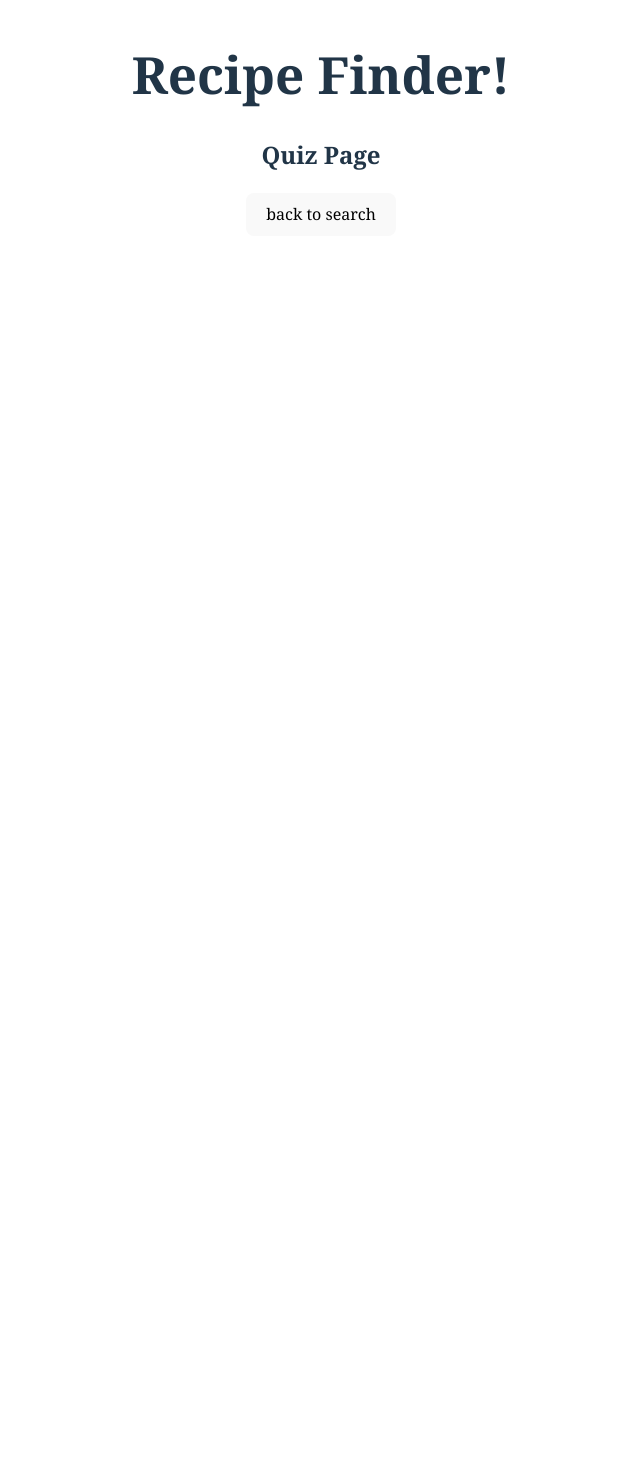
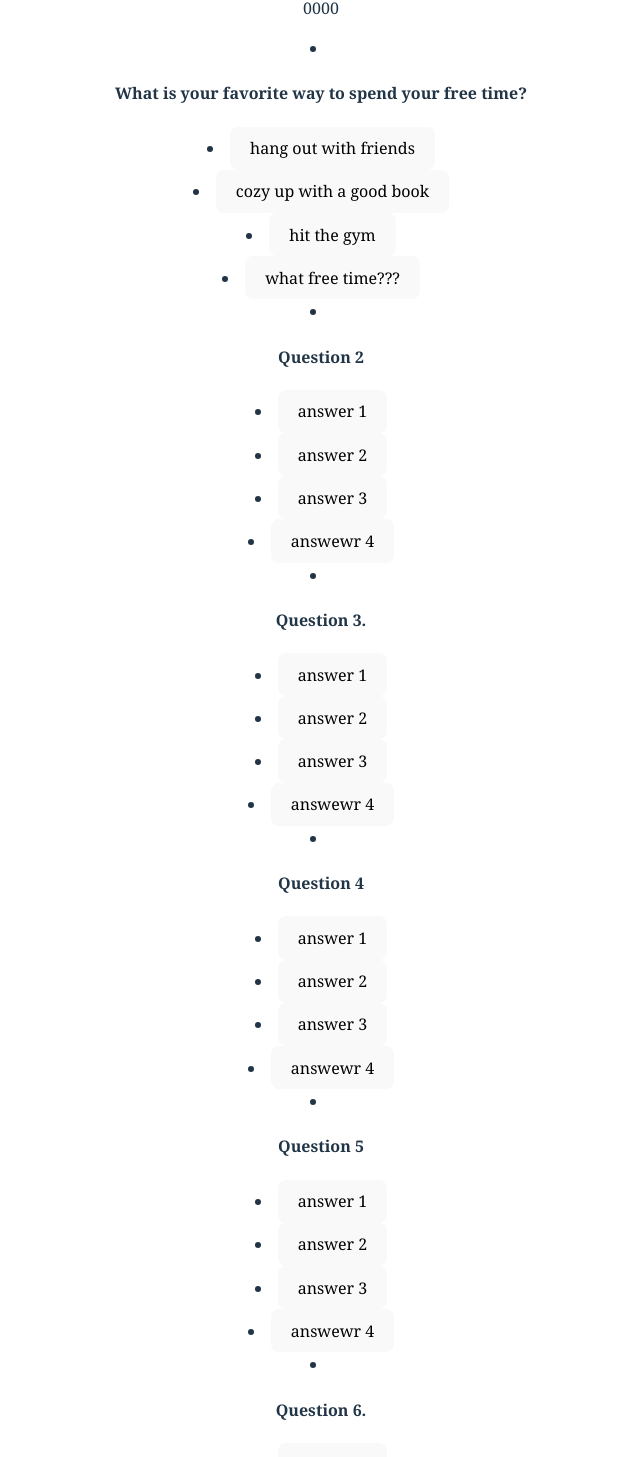
Before and after one commit to mylanttp/recipe-finder, a React (Vite) app in the folder client/: page /quiz in a window 1280 px wide. Shown: the part 276-1733 px from the top of the page, without its empty margins (319-959 px from the left). Before the commit the page ends 800 px from the top, so only its background shows below. Built offline with nearby package versions, Linux system fonts and the light colour scheme.

Commit message:
quiz page with answer buttons

```diff
--- a/client/src/components/RecipeCard.tsx
+++ b/client/src/components/RecipeCard.tsx
@@ -1,16 +1,28 @@
+import { useState } from "react";
 import { Recipe } from "../types";
 
 type RecipeCardProps = {
   recipe: Recipe;
   onAdd: (recipe: Recipe) => Promise<boolean>
+  onRemove: (recipe: Recipe) => Promise<boolean>
 };
 
-const RecipeCard = ({recipe, onAdd}: RecipeCardProps) => (
+const RecipeCard = ({recipe, onAdd, onRemove}: RecipeCardProps) => {
+  const [add, setAdd] = useState(true);
+  const addOrRemove = () => {
+    if(add){
+      onAdd(recipe)
+      setAdd(false)
+    } else {
+      onRemove(recipe)
+      setAdd(true)
+    }
+  }
 
-  <div>
+  return <div>
       <div className="header">
         <p className="recipeTitle">{recipe.title}</p>
-    <button className="addButton" onClick={() => onAdd(recipe)}>+</button>
+        <button className="addButton" onClick={() => addOrRemove()}>+</button>
       </div>
 
       <div className="imageBox">
@@ -21,6 +33,6 @@ const RecipeCard = ({recipe, onAdd}: RecipeCardProps) => (
         <button className="seeMore">See more</button>
       </div>
   </div>
-);
+};
 
 export default RecipeCard;
--- a/client/src/components/RecipeDisplay.tsx
+++ b/client/src/components/RecipeDisplay.tsx
@@ -6,14 +6,15 @@ import "../styles/recipeCardStyle.css"
 type RecipeListProps = {
     recipeList: Recipe[]
     onAdd: (recipe: Recipe) => Promise<boolean>
+    onRemove: (recipe: Recipe) => Promise<boolean>
 }
 
-const RecipeDisplay = ({recipeList, onAdd}: RecipeListProps) => {
+const RecipeDisplay = ({recipeList, onAdd, onRemove}: RecipeListProps) => {
     return (
     <div className='recipeContainer'>
       {recipeList.map((recipe: Recipe) => (
         <div className='recipeCard' key={recipe.id}>
-          <RecipeCard recipe={recipe} onAdd={onAdd}/>
+          <RecipeCard recipe={recipe} onAdd={onAdd} onRemove={onRemove}/>
         </div>
       ))}
     </div>
--- /dev/null
+++ b/client/src/constants/quiz1.ts
@@ -0,0 +1,94 @@
+import { Question } from "../pages/Quiz/quizTypes";
+
+export const quiz1: Question[] = [
+    {
+        title: "What is your favorite way to spend your free time?",
+        answers: [
+            {title: "hang out with friends", image: "nothing yet", impact: [1,0,0,0]},
+            {title: "cozy up with a good book", image: "nothing yet", impact: [0,1,0,0]},
+            {title: "hit the gym", image: "nothing yet", impact: [0,0,1,0]},
+            {title: "what free time???", image: "nothing yet", impact: [0,0,0,1]}
+        ]
+    },
+    {
+        title: "Question 2",
+        answers: [
+            {title: "answer 1", image: "nothing yet", impact: [1,0,0,0]},
+            {title: "answer 2", image: "nothing yet", impact: [0,1,0,0]},
+            {title: "answer 3", image: "nothing yet", impact: [0,0,1,0]},
+            {title: "answewr 4", image: "nothing yet", impact: [0,0,0,1]}
+        ]
+    },
+    {
+        title: "Question 3.",
+        answers: [
+            {title: "answer 1", image: "nothing yet", impact: [1,0,0,0]},
+            {title: "answer 2", image: "nothing yet", impact: [0,1,0,0]},
+            {title: "answer 3", image: "nothing yet", impact: [0,0,1,0]},
+            {title: "answewr 4", image: "nothing yet", impact: [0,0,0,1]}
+        ]
+    },
+    {
+        title: "Question 4",
+        answers: [
+            {title: "answer 1", image: "nothing yet", impact: [1,0,0,0]},
+            {title: "answer 2", image: "nothing yet", impact: [0,1,0,0]},
+            {title: "answer 3", image: "nothing yet", impact: [0,0,1,0]},
+            {title: "answewr 4", image: "nothing yet", impact: [0,0,0,1]}
+        ]
+    },
+    {
+        title: "Question 5",
+        answers: [
+            {title: "answer 1", image: "nothing yet", impact: [1,0,0,0]},
+            {title: "answer 2", image: "nothing yet", impact: [0,1,0,0]},
+            {title: "answer 3", image: "nothing yet", impact: [0,0,1,0]},
+            {title: "answewr 4", image: "nothing yet", impact: [0,0,0,1]}
+        ]
+    },
+    {
+        title: "Question 6.",
+        answers: [
+            {title: "answer 1", image: "nothing yet", impact: [1,0,0,0]},
+            {title: "answer 2", image: "nothing yet", impact: [0,1,0,0]},
+            {title: "answer 3", image: "nothing yet", impact: [0,0,1,0]},
+            {title: "answewr 4", image: "nothing yet", impact: [0,0,0,1]}
+        ]
+    },
+    {
+        title: "Question 7",
+        answers: [
+            {title: "answer 1", image: "nothing yet", impact: [1,0,0,0]},
+            {title: "answer 2", image: "nothing yet", impact: [0,1,0,0]},
+            {title: "answer 3", image: "nothing yet", impact: [0,0,1,0]},
+            {title: "answewr 4", image: "nothing yet", impact: [0,0,0,1]}
+        ]
+    },
+    {
+        title: "Question 8",
+        answers: [
+            {title: "answer 1", image: "nothing yet", impact: [1,0,0,0]},
+            {title: "answer 2", image: "nothing yet", impact: [0,1,0,0]},
+            {title: "answer 3", image: "nothing yet", impact: [0,0,1,0]},
+            {title: "answewr 4", image: "nothing yet", impact: [0,0,0,1]}
+        ]
+    },
+    {
+        title: "Question 9",
+        answers: [
+            {title: "answer 1", image: "nothing yet", impact: [1,0,0,0]},
+            {title: "answer 2", image: "nothing yet", impact: [0,1,0,0]},
+            {title: "answer 3", image: "nothing yet", impact: [0,0,1,0]},
+            {title: "answewr 4", image: "nothing yet", impact: [0,0,0,1]}
+        ]
+    },
+    {
+        title: "Question 10",
+        answers: [
+            {title: "answer 1", image: "nothing yet", impact: [1,0,0,0]},
+            {title: "answer 2", image: "nothing yet", impact: [0,1,0,0]},
+            {title: "answer 3", image: "nothing yet", impact: [0,0,1,0]},
+            {title: "answewr 4", image: "nothing yet", impact: [0,0,0,1]}
+        ]
+    },
+];
--- a/client/src/pages/MyMeals/MyMeals.tsx
+++ b/client/src/pages/MyMeals/MyMeals.tsx
@@ -5,16 +5,17 @@ import { Recipe } from "../../types";
 type myMealsProps = {
     myRecipeList: Recipe[],
     addRecipe: (recipe: Recipe) => Promise<boolean>
+    removeRecipe: (recipe: Recipe) => Promise<boolean>
 }
 
-export default function MyMeals({myRecipeList, addRecipe}: myMealsProps) {
+export default function MyMeals({myRecipeList, addRecipe, removeRecipe}: myMealsProps) {
     const navigate = useNavigate();
 
     return (
         <div>
             <h2>MyMeals Page</h2>
             <button onClick={() => navigate('/')}>back to search</button>
-            <RecipeDisplay recipeList={myRecipeList} onAdd={addRecipe}/>
+            <RecipeDisplay recipeList={myRecipeList} onAdd={addRecipe} onRemove={removeRecipe}/>
         </div>
     )
 }
--- a/client/src/pages/Quiz/Question.tsx
+++ /dev/null
@@ -1,2 +0,0 @@
-// Each question has a title and 4 answer choices
-// Each answer has an array of ints corresponding to how they change the user's final array
--- /dev/null
+++ b/client/src/pages/Quiz/QuestionCard.tsx
@@ -0,0 +1,25 @@
+import { SetStateAction } from "react"
+import { Question, Answer } from "./quizTypes"
+
+type QuestionCardProp = {
+  question: Question
+  onSet: React.Dispatch<SetStateAction<number[]>>
+}
+
+export const QuestionCard = ({question, onSet}: QuestionCardProp) => {
+  const handleAnswer = (impact: number[]) => {
+    onSet((prev) => prev.map((val, i) => val + impact[i]));
+  };
+
+  return <div className="questionContainer">
+    <h4>{question.title}</h4>
+    <div className="answers">
+    {question.answers.map((answer: Answer) => (
+      <li className="answer" key={answer.title}>
+        <button onClick={() => handleAnswer(answer.impact)
+          }>{answer.title}</button>
+      </li>
+    ))}
+  </div>
+  </div>
+}
--- a/client/src/pages/Quiz/Quiz.tsx
+++ b/client/src/pages/Quiz/Quiz.tsx
@@ -1,10 +1,21 @@
 import { useNavigate } from "react-router-dom";
+import { QuestionCard } from "./QuestionCard";
+import { Question } from "./quizTypes";
+import { quiz1 } from "../../constants/quiz1";
+import { useState } from "react";
 
 export default function Quiz() {
     const navigate = useNavigate();
+    const [results, setResults] = useState([0,0,0,0]);
     return <div>
         <h2>Quiz Page</h2>
         <button onClick={() => navigate('/')}>back to search</button>
+        <p>{results}</p>
+        {quiz1.map((question: Question) => (
+        <li key={question.title}>
+          <QuestionCard question={question} onSet={setResults}/>
+        </li>
+      ))}
     </div>
 }
 
--- a/client/src/pages/Search/Search.tsx
+++ b/client/src/pages/Search/Search.tsx
@@ -7,16 +7,17 @@ import { useNavigate } from "react-router-dom";
 
 type searchProps = {
     addRecipe: (recipe: Recipe) => Promise<boolean>
+    removeRecipe: (recipe: Recipe) => Promise<boolean>
 }
 
-function Search({addRecipe}: searchProps) {
+function Search({addRecipe, removeRecipe}: searchProps) {
     const placeholderList: Recipe[] = [{id: 1, title: "Placeholder", image: "nothing yet", imageType: "jpg"} as Recipe]
 
     const [search, setSearch] = useState("")
     const [recipeList, setRecipeList] = useState(placeholderList as Recipe[])
     const navigate = useNavigate()
 
-   const enterSearch = () => {
+    const enterSearch = () => {
         if (search === "") {
             setSearch("What's for lunch?");
             setRecipeList(placeholderList as Recipe[]);
@@ -43,7 +44,7 @@ function Search({addRecipe}: searchProps) {
             </div>
             <button className="mealButton" onClick={() => navigate('/myMeals')}>MyMeals</button>
             <hr className="divider" />
-            <RecipeDisplay recipeList={recipeList} onAdd={addRecipe}/>
+            <RecipeDisplay recipeList={recipeList} onAdd={addRecipe} onRemove={removeRecipe}/>
         </>
 
     );
--- a/client/src/types/index.ts
+++ b/client/src/types/index.ts
@@ -3,4 +3,5 @@ export type Recipe = {
   title: string
   image: string
   imageType: string
+  saved: boolean
 };
```
Also changed, not shown: client/src/App.tsx (+28 -6 lines), client/src/pages/Quiz/AnswerOption.tsx (added), 1 other file (tests, documents, lock files or other folders). Lines whose indentation alone changed are shown as unchanged.
